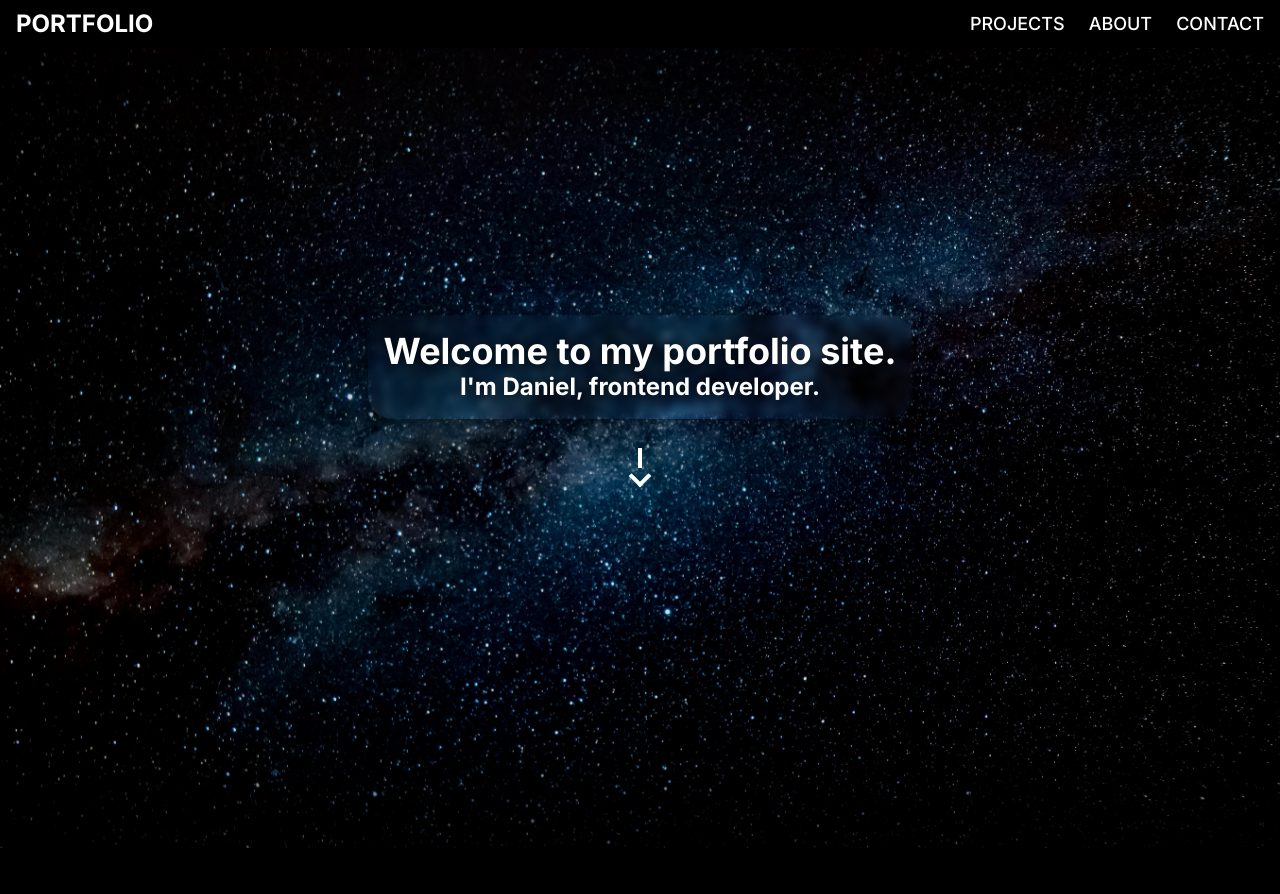
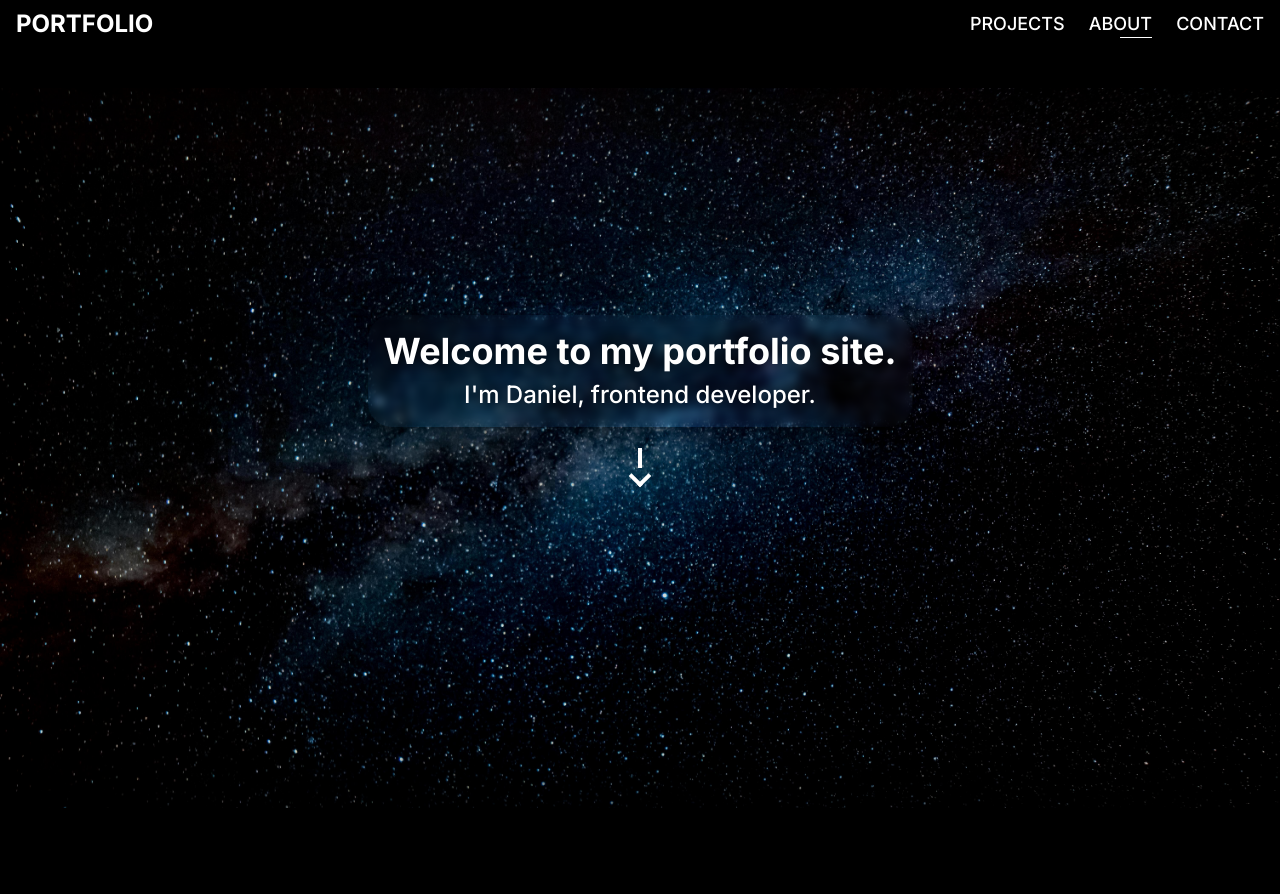
Before and after one commit to danielek1337/danielek1337.github.io, a React (Vite) app: page / in a window 1280 px wide. Shown: the top 894 px of the page. Built offline with nearby package versions, Linux system fonts and the light colour scheme.

Commit message:
add navbar hover underline and about section sceleton

```diff
--- a/src/App.tsx
+++ b/src/App.tsx
@@ -4,11 +4,11 @@ import Header from "./components/Header";
 import ProjectSection from "./sections/ProjectSection";
 import Layout from "./layouts/Layout";
 import Lenis from "lenis";
+import AboutSection from "./sections/AboutSection";
 
 // TODO
 // ogarnac czemu animacje na mobilce są polagowane
 // dodać burger menu i stylowanie pod mobilke
-//
 // TODO
 
 function App() {
@@ -21,6 +21,7 @@ function App() {
       <Navbar />
       <Header />
       <Layout>
+        <AboutSection />
         <ProjectSection />
       </Layout>
     </>
--- a/src/components/Header.tsx
+++ b/src/components/Header.tsx
@@ -8,7 +8,7 @@ export default function Header() {
   const lineHeight = useTransform(scrollY, [500, 600], ["0px", "400px"]);
 
   return (
-    <header className="lg:bg-hero bg-heroMobile h-screen bg-cover bg-center bg-no-repeat shadow-heroBoxShadow text-center relative overflow-hidden">
+    <header className="lg:bg-hero bg-heroMobile h-screen bg-contain bg-center bg-no-repeat shadow-heroBoxShadow text-center relative overflow-hidden">
       <motion.div
         className="absolute m-auto top-1/3 left-0 right-0 w-fit backdrop-blur-sm p-4 rounded-3xl shadow-projectCardShadow"
         style={{ y: yPosition }}
@@ -23,10 +23,10 @@ export default function Header() {
           type: "spring",
         }}
       >
-        <h2 className="text-shadow-lg xl:text-4xl text-2xl font-bold leading-loose">
+        <h2 className="text-shadow-lg xl:text-4xl text-2xl font-bold xl:pb-2 ">
           Welcome to my portfolio site.
         </h2>
-        <h3 className="text-shadow-lg xl:text-2xl text-xl font-bold">
+        <h3 className="text-shadow-lg xl:text-2xl text-lg font-medium">
           I'm Daniel, frontend developer.
         </h3>
       </motion.div>
--- a/src/components/Navbar.tsx
+++ b/src/components/Navbar.tsx
@@ -1,4 +1,5 @@
 import { motion } from "framer-motion";
+import { SetStateAction, useEffect, useState } from "react";
 
 const navItems = [
   {
@@ -16,6 +17,38 @@ const navItems = [
 ];
 
 export default function Navbar() {
+  const [activeSection, setActiveSection] = useState("");
+
+  useEffect(() => {
+    const observerOptions = {
+      root: null,
+      threshold: 0.2,
+    };
+
+    const handleIntersection = (entries: any[]) => {
+      entries.forEach(
+        (entry: {
+          isIntersecting: any;
+          target: { id: SetStateAction<string> };
+        }) => {
+          if (entry.isIntersecting) {
+            setActiveSection(entry.target.id);
+          }
+        }
+      );
+    };
+
+    const observer = new IntersectionObserver(
+      handleIntersection,
+      observerOptions
+    );
+    const sections = document.querySelectorAll("section");
+    sections.forEach((section) => observer.observe(section));
+
+    return () => {
+      sections.forEach((section) => observer.unobserve(section));
+    };
+  }, []);
   return (
     <nav className="xl:flex  justify-between py-2 px-4 items-center bg-transparent z-50 backdrop-blur mix-blend-difference shadow-projectCardShadow sticky top-0 text-center">
       <h1 className="text-2xl font-bold hidden xl:block">
@@ -25,17 +58,22 @@ export default function Navbar() {
         {navItems.map((item, index) => (
           <motion.li
             key={index}
-            className="relative list-none "
+            className="relative list-none"
             whileHover={{ scale: 1.1 }}
             transition={{ type: "spring", stiffness: 1000 }}
           >
             <a
               href={`#${item.href}`}
-              className="text-lg font-medium text-white "
+              className="text-lg font-medium text-white"
             >
               {item.label}
               <span className="absolute left-0 bottom-0 w-0 h-1 bg-black"></span>
             </a>
+            <span
+              className={`absolute right-0 bottom-0 h-px bg-white transition-all duration-300 ease-in-out ${
+                activeSection === item.href ? "w-1/2" : "w-0"
+              } hover:w-full`}
+            ></span>
           </motion.li>
         ))}
       </ul>
--- a/src/index.css
+++ b/src/index.css
@@ -40,3 +40,7 @@ body {
   -webkit-mask-size: cover;
   -webkit-mask-position: center;
 }
+
+section {
+  padding-top: 5rem;
+}
--- a/src/layouts/Layout.tsx
+++ b/src/layouts/Layout.tsx
@@ -3,5 +3,5 @@ type LayoutProps = {
 };
 
 export default function Layout({ children }: LayoutProps) {
-  return <div className="xl:px-10 px-2 overflow-hidden ">{children}</div>;
+  return <div className="xl:px-10 px-2 overflow-hidden">{children}</div>;
 }
--- /dev/null
+++ b/src/sections/AboutSection.tsx
@@ -0,0 +1,7 @@
+export default function AboutSection() {
+  return (
+    <section id="about">
+      <p>Nice to meet you! I'm Daniel, a frontent developer based in Poland.</p>
+    </section>
+  );
+}
--- a/src/sections/ProjectSection.tsx
+++ b/src/sections/ProjectSection.tsx
@@ -1,17 +1,9 @@
-import { useRef } from "react";
 import ProjectBox from "../components/projects/ProjectBox";
 import { projectsData } from "../data/projectsData";
-import { motion, useScroll, useTransform } from "framer-motion";
 
 export default function ProjectSection() {
-  const scrollRef = useRef(null);
-  const { scrollYProgress } = useScroll({
-    target: scrollRef,
-    offset: ["start end", "end start"],
-  });
-
   return (
-    <section id="projects" ref={scrollRef}>
+    <section id="projects">
       {projectsData.map((item, index) => (
         <ProjectBox
           key={index}
```
